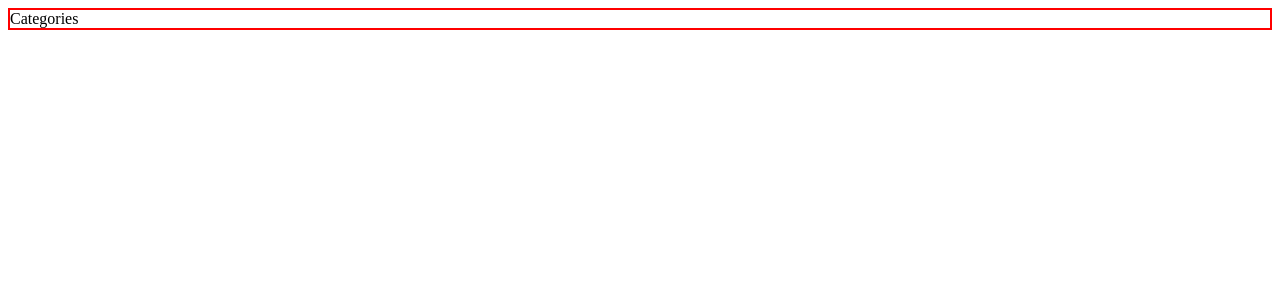
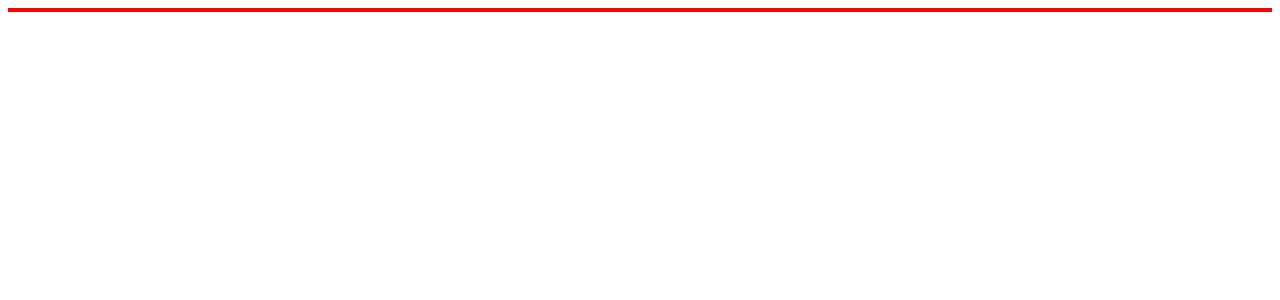
Before and after one commit to DemianVille/ProyectoFinDeAnio-Front-End, a React (Vite) app: page /category in a window 1280 px wide. Shown: the top 300 px of the page. Built offline with nearby package versions, Linux system fonts and the light colour scheme.

Commit message:
NavBar.jsx NavbarHome.jsx

```diff
--- a/src/pages/Category.jsx
+++ b/src/pages/Category.jsx
@@ -2,6 +2,6 @@ import React from 'react'
 
 export default function Categories() {
   return (
-    <div>Categories</div>
+    <div></div>
   )
 }
```
Also changed, not shown: src/components/NavBar.jsx (added, +7 -0 lines), src/components/NavBarHome.jsx (added, +7 -0 lines).
